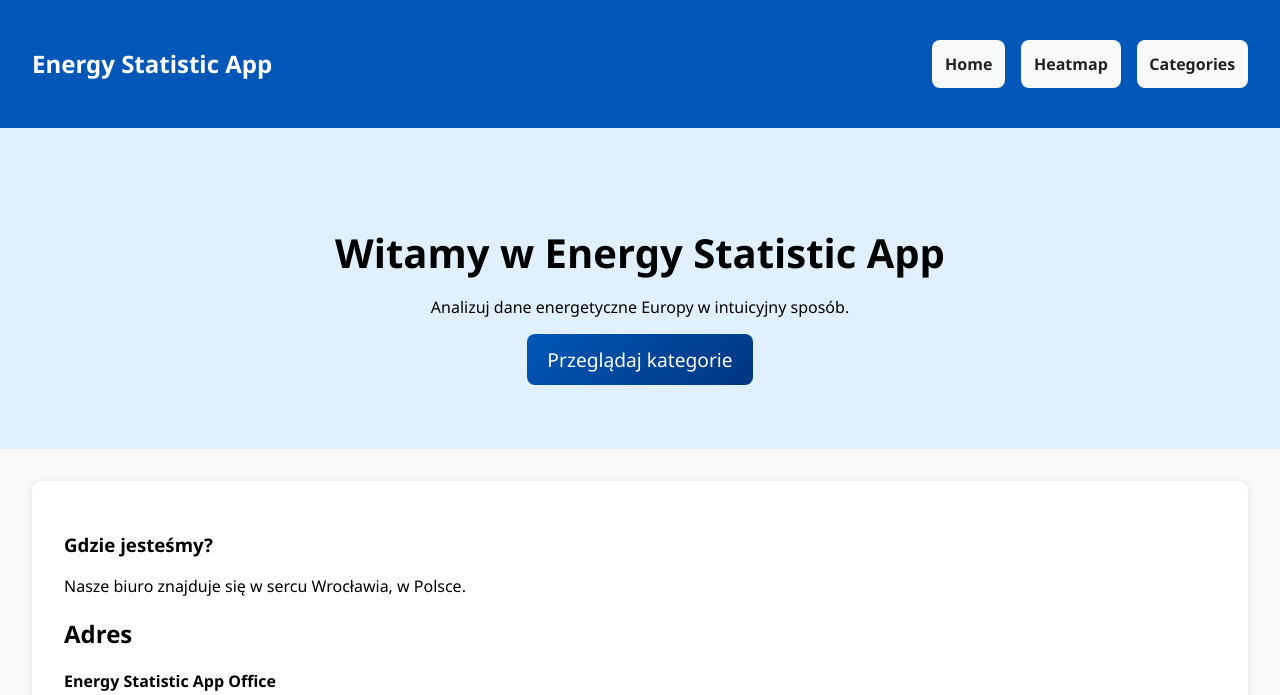
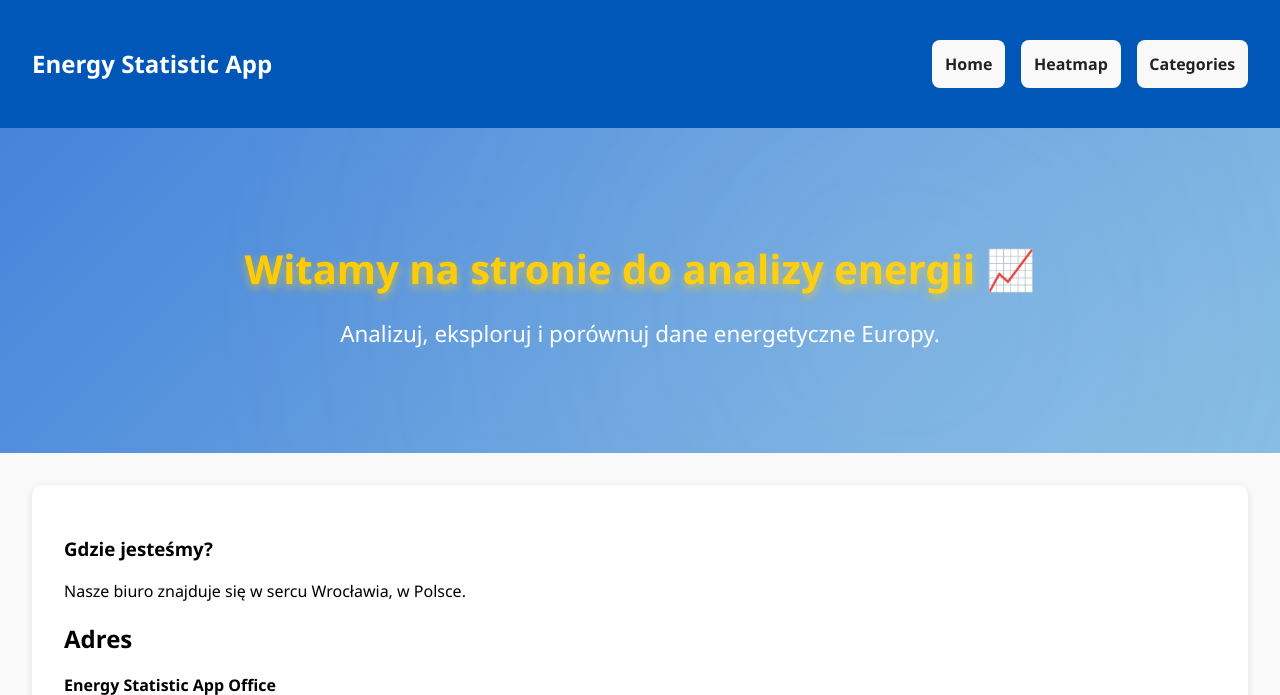
Before and after one commit to Mattias36/Energy-Statapp, a Django app: page / in a window 1280 px wide. Shown: the top 695 px of the page. Run offline with Django 5.2, Linux system fonts and the light colour scheme.

Commit message:
Changes in home page

```diff
--- a/pages/static/css/style.css
+++ b/pages/static/css/style.css
@@ -687,3 +687,56 @@ ul li a {
     font-size: 1rem;
     line-height: 1.5;
 }
+
+.hero {
+    background: linear-gradient(135deg, #4684db, #84bce2);
+    color: white;
+    text-align: center;
+    padding: 5rem 2rem;
+    position: relative;
+    overflow: hidden;
+}
+
+.hero::before {
+    content: "";
+    position: absolute;
+    top: -50px;
+    left: -50px;
+    width: 150%;
+    height: 150%;
+    background: radial-gradient(circle, rgba(255,255,255,0.1) 10%, transparent 70%);
+    animation: pulseBackground 5s infinite;
+}
+
+@keyframes pulseBackground {
+    0% { transform: scale(1); opacity: 0.6; }
+    50% { transform: scale(1.05); opacity: 0.8; }
+    100% { transform: scale(1); opacity: 0.6; }
+}
+
+.hero-title {
+    font-size: 3rem;
+    font-weight: bold;
+    animation: slideIn 1s ease-in-out;
+}
+
+.hero-title span {
+    color: #ffcc00;
+    text-shadow: 0 4px 8px rgba(255, 204, 0, 0.6);
+}
+
+@keyframes slideIn {
+    from { opacity: 0; transform: translateY(-30px); }
+    to { opacity: 1; transform: translateY(0); }
+}
+
+.hero-subtitle {
+    font-size: 1.4rem;
+    margin-bottom: 1.5rem;
+    animation: fadeIn 2s ease-in-out;
+}
+
+@keyframes fadeIn {
+    from { opacity: 0; }
+    to { opacity: 1; }
+}
--- a/pages/templates/pages/home.html
+++ b/pages/templates/pages/home.html
@@ -6,11 +6,12 @@
 <!-- Sekcja Powitalna -->
 <section class="hero">
     <div class="hero-content">
-        <h1>Witamy w Energy Statistic App</h1>
-        <p>Analizuj dane energetyczne Europy w intuicyjny sposób.</p>
-        <a href="{% url 'categories' %}" class="cta-button">Przeglądaj kategorie</a>
+        <h1 class="hero-title"><span>Witamy na stronie do analizy energii</span> 📈</h1>
+        <p class="hero-subtitle">Analizuj, eksploruj i porównuj dane energetyczne Europy.</p>
+        <!-- <a href="{% url 'categories' %}" class="cta-button">Przeglądaj kategorie</a> -->
     </div>
 </section>
+
 
 <!-- Sekcja O Nas -->
 <section class="info-section">
```
